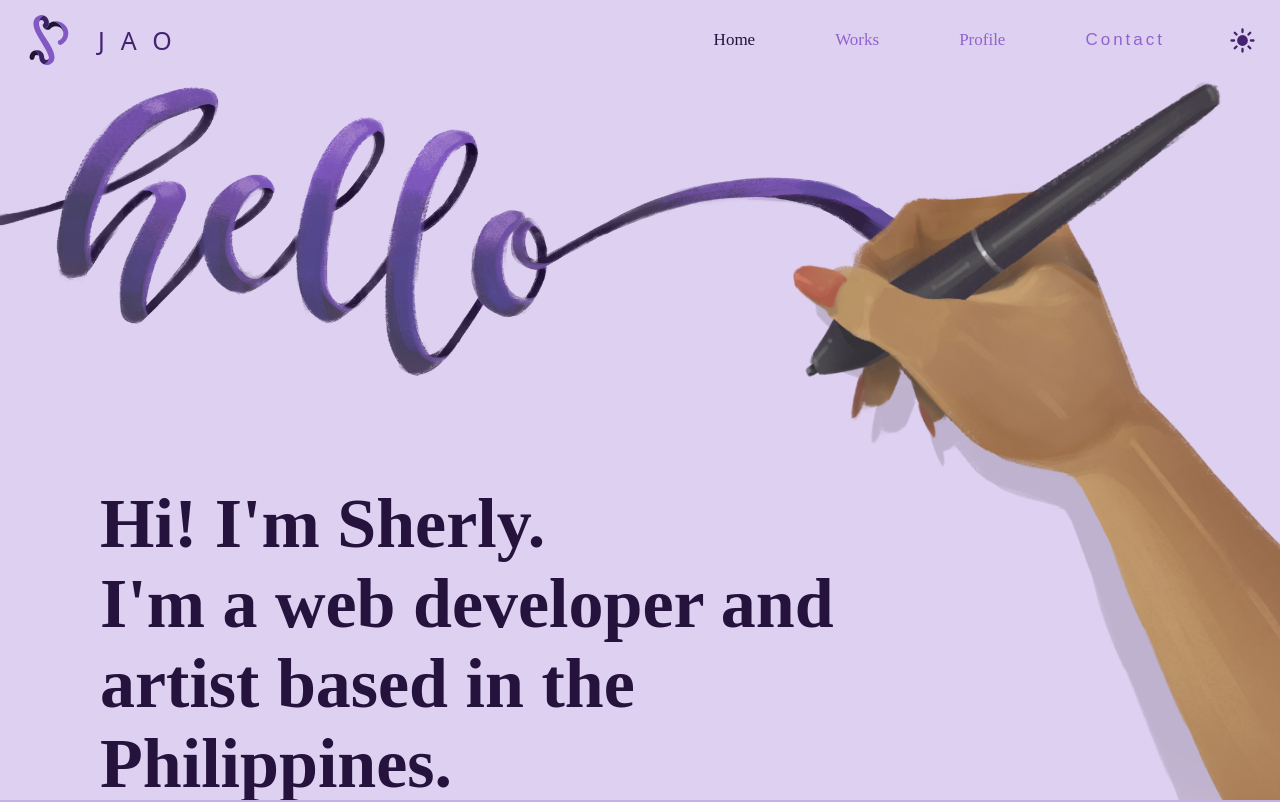
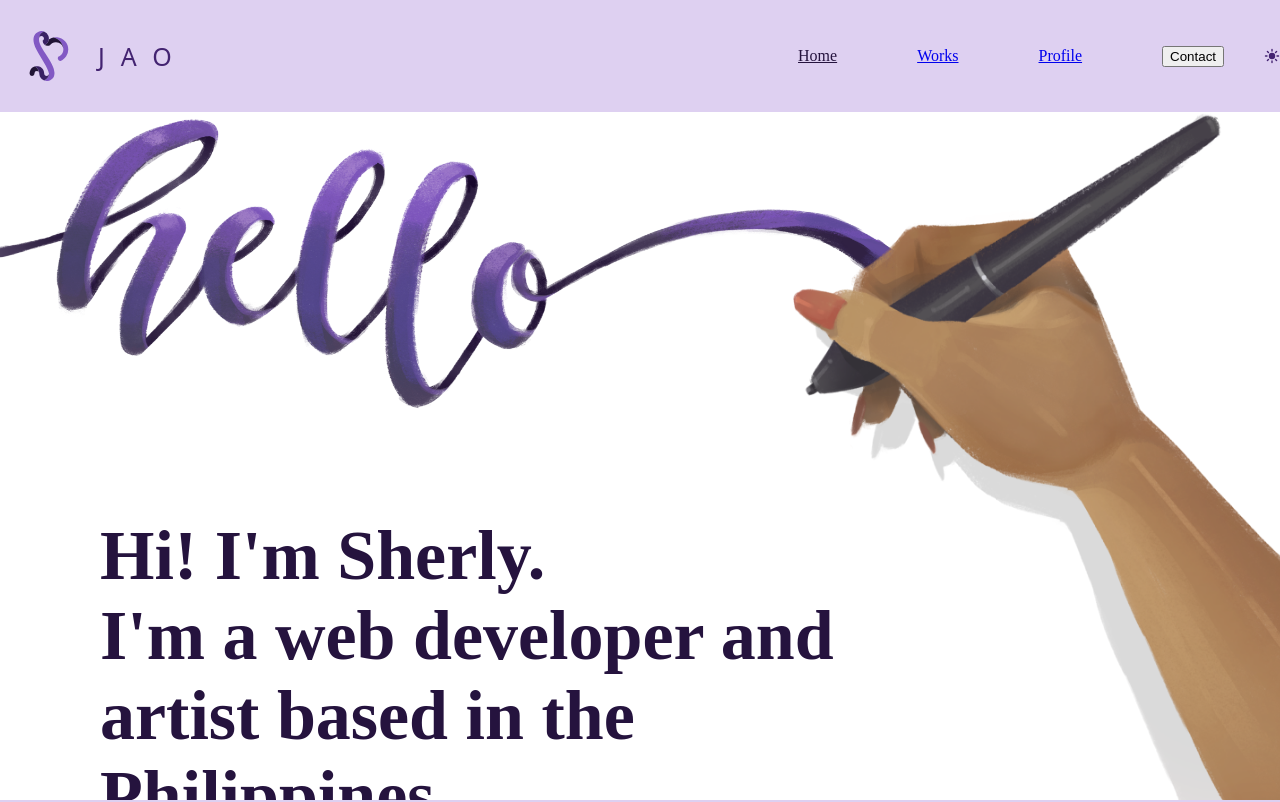
Before and after one commit to jaosherlyr/surely-portfolio, a React (Vite) app: page / in a window 1280 px wide. Shown: the top 802 px of the page. Built offline with nearby package versions, Linux system fonts and the light colour scheme.

Commit message:
style: change unit in css

```diff
--- a/src/components/Greetings/Greetings.jsx
+++ b/src/components/Greetings/Greetings.jsx
@@ -9,8 +9,8 @@ export default function HomeGreetings() {
     <div className={styles.homeGreetings} onContextMenu={handleContextMenu}>
       <img src={hello} alt="" className={styles.hello} />
         <div className={styles.greetingTxt}>
-          <h1>Hi! I'm Sherly.</h1>
-          <h1>I'm a web developer and artist based in the Philippines.</h1>
+          <h1>Hi! I'm Sherly. <br />
+          I'm a web developer and artist based in the Philippines.</h1>
         </div>
 
       <img src={hand} alt="" className={styles.hand} />
--- a/src/components/Greetings/Greetings.module.scss
+++ b/src/components/Greetings/Greetings.module.scss
@@ -2,7 +2,7 @@
 
 .homeGreetings {
   position: relative;
-  height: calc(100vh - 80px);
+  height: calc(100vh - 7rem);
   overflow: hidden;
   align-content: center;
 }
--- a/src/components/Header/Header.module.scss
+++ b/src/components/Header/Header.module.scss
@@ -4,20 +4,17 @@
     display: flex;
     justify-content: space-between;
     width: 100%;
-    height: 80px;
+    height: 7rem;
     position: sticky;
     top: 0;
+    left: 0;
     z-index: 1;
 
     background-color: $color-lighter;
     backdrop-filter: blur(15px);
 
     &.dark {
-        background: linear-gradient(
-            135deg,
-            rgba($color-darker, 1),
-            rgba($color-black, 0.5)
-        );
+        background-color: $color-darker;
         backdrop-filter: blur(100px);
     }
 }
--- a/src/styles/index.scss
+++ b/src/styles/index.scss
@@ -3,7 +3,7 @@
 body {
     margin: 0;
     font-family: $font-primary;
-    background-color: $color-lighter;
+    // background-color: $color-lighter;
     color: $color-black;
 
     &.dark {
@@ -23,46 +23,46 @@ h1 {
   font-size: 70px;
 }
 
-//ICON
-.icon, a, button {
-  transition: transform 0.2s ease-in-out;
+// //ICON
+// .icon, a, button {
+//   transition: transform 0.2s ease-in-out;
 
-  &:hover {
-    color: $color-secondary;
-    transform: translateY(-2px);
-  }
-}
+//   &:hover {
+//     color: $color-secondary;
+//     transform: translateY(-2px);
+//   }
+// }
 
-.icon {
-  display: flex;
-  font-size: 27px;
-  margin: 3vh;
-}
+// .icon {
+//   display: flex;
+//   font-size: 27px;
+//   margin: 3vh;
+// }
 
-//LINKS AND BUTTONS
-a, button {
-    text-decoration: none;
-    font-size: 17px;
-    color: $color-primary;
-    margin: 20px;
-}
+// //LINKS AND BUTTONS
+// a, button {
+//     text-decoration: none;
+//     font-size: 17px;
+//     color: $color-primary;
+//     margin: 20px;
+// }
 
-button {
-    letter-spacing: 3px;
-    background: none;
-    border: none;
-    padding: 0;
-}
+// button {
+//     letter-spacing: 3px;
+//     background: none;
+//     border: none;
+//     padding: 0;
+// }
 
-//RESPONSIVE
-@media (max-width: $breakpoint-md) {
-  h1 {
-    font-size: 60px;
-  }
-}
+// //RESPONSIVE
+// @media (max-width: $breakpoint-md) {
+//   h1 {
+//     font-size: 60px;
+//   }
+// }
 
-@media (max-width: $breakpoint-sm) {
-  h1 {
-    font-size: 50px;
-  }
-}
+// @media (max-width: $breakpoint-sm) {
+//   h1 {
+//     font-size: 50px;
+//   }
+// }
```
